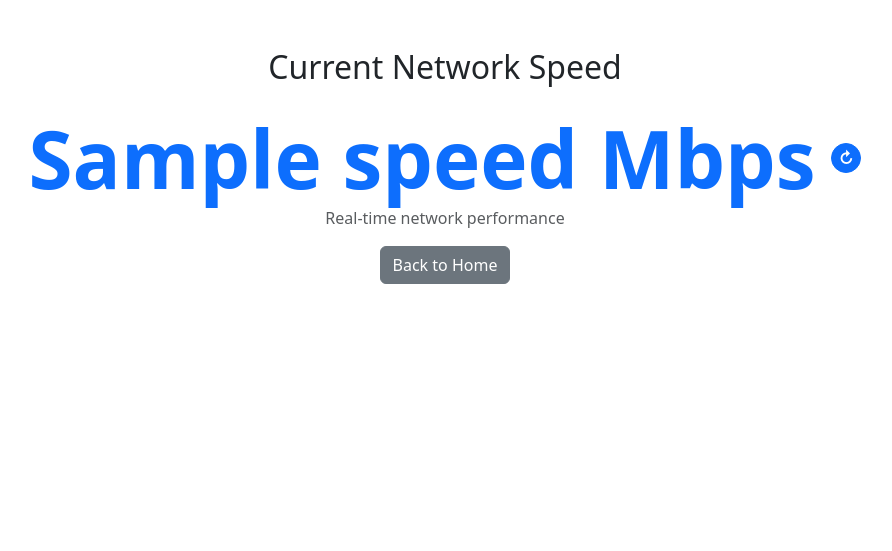
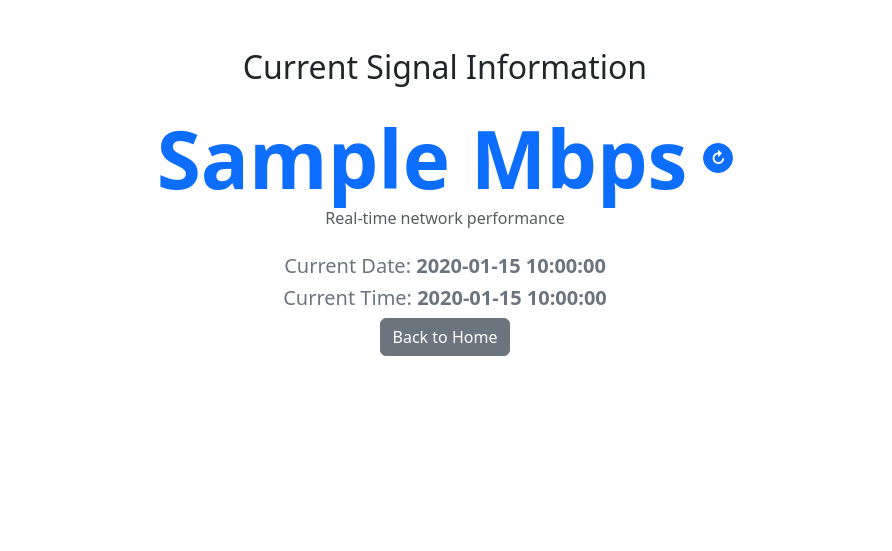
Before and after one commit to isiborella/SEN281-project, a Flask app: template application/templates/live_data.html in a window 1280 px wide. Shown: the part 104-655 px from the top of the page, without its empty margins (195-1087 px from the left). Run offline with Flask 3, Linux system fonts and the light colour scheme; the template is opened without the code that fills it: most values are stand-ins (such as "Sample title", 1, 10 or a date in 2020).

Commit message:
another commit

```diff
--- a/application/routes.py
+++ b/application/routes.py
@@ -15,7 +15,10 @@ def home():
 def live_data():
     # Simulate live network speed data
     network_speed = random.randint(10, 100)  # Generate a random speed in Mbps
-    return render_template('live_data.html', signal_strength=network_speed)
+    current_date = datetime.now().strftime("%Y-%m-%d")  # Get current date
+    current_time = datetime.now().strftime("%H:%M:%s")  # Get current time
+    return render_template('live_data.html', speed=network_speed, date=current_date, time=current_time)
+
 
 # Route for the Historical Data Page
 @app.route('/historical_data.html', methods=['GET'])
--- a/application/templates/live_data.html
+++ b/application/templates/live_data.html
@@ -11,10 +11,10 @@
         <h1>Live Network Data</h1>
     </header>
     <main class="container text-center my-5 flex-grow-1">
-        <h2 class="mb-4">Current Network Speed</h2>
+        <h2 class="mb-4">Current Signal Information</h2>
         <div class="d-flex justify-content-center align-items-center">
             <div class="display-1 fw-bold text-primary me-3">
-                {{ speed }} Mbps
+                {{ signal_strength }} Mbps
             </div>
             <button
                 class="btn btn-primary d-flex justify-content-center align-items-center"
@@ -24,6 +24,10 @@
             </button>
         </div>
         <p class="text-muted">Real-time network performance</p>
+        <div class="mt-4">
+            <h5 class="text-secondary">Current Date: <span class="fw-bold">{{ date }}</span></h5>
+            <h5 class="text-secondary">Current Time: <span class="fw-bold">{{ time }}</span></h5>
+        </div>
         <a href="{{ url_for('home') }}" class="btn btn-secondary mx-2">Back to Home</a>
 
     </main>
```
